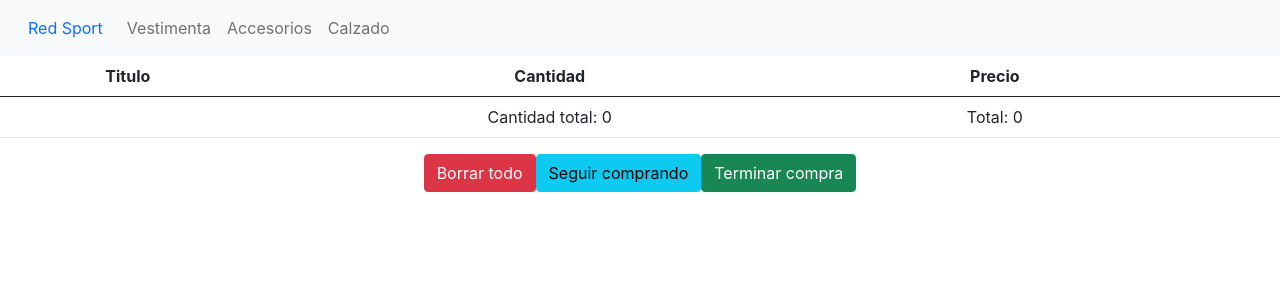
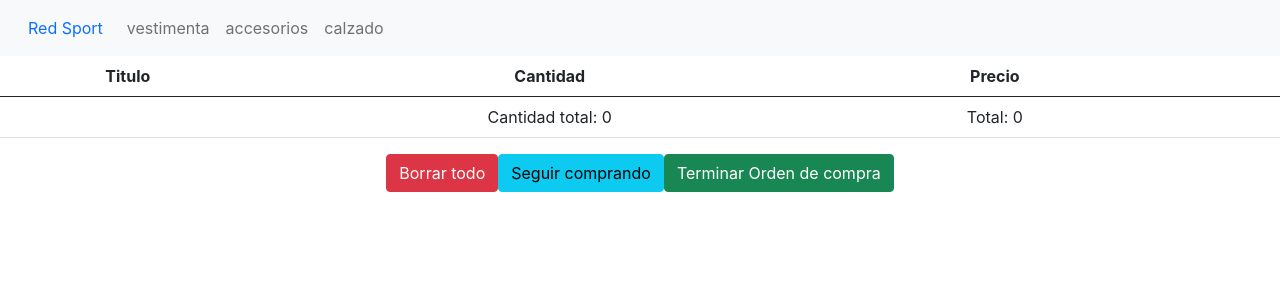
Before and after one commit to FacundoRaposo/CursoReact, a React (Create React App) app: page /Cart in a window 1280 px wide. Shown: the top 300 px of the page. Built offline with nearby package versions, Linux system fonts and the light colour scheme.

Commit message:
correcciones proyecto final

```diff
--- a/src/components/cart/cart.js
+++ b/src/components/cart/cart.js
@@ -3,6 +3,7 @@ import { Link } from "react-router-dom";
 import { CartContext } from "../Context/CartContext";
 import { getFirestore } from "../../firebase/client.js";
 import firebase from "firebase/app";
+import { CheckOut } from "../checkout/checkout";
 export const Cart = () => {
   const { cart, removeItem, totalItems, totalPrice, clear } =
     useContext(CartContext);
@@ -53,23 +54,21 @@ export const Cart = () => {
       });
       //update
 
-      batch.commit().then((res) => {
-        console.log("resultado batch: ", res);
-      });
+      batch.commit();
     });
   };
 
   const noItemComp = (
     <h2>
-      No hay Items en el carrito <Link to="/">Ir al home </Link>{" "}
+      No hay Items en el carrito <Link to="/">Ir al home </Link>;
     </h2>
   );
 
   const checkoutForm = (
-    <div className="input-group center formulario needs-validation">
+    <div className="input-group center formulario">
       <h4>Datos del Comprador</h4>
-      <form action="" onSubmit={generarOrden}>
-        <div className="input-group input-group-lg">
+      <form action="" className="needs-validation" novalidate>
+        <div className="input-group-lg">
           <span className="input-group-text" id="inputGroup-sizing-default">
             Nombre
           </span>
@@ -111,8 +110,11 @@ export const Cart = () => {
           />
         </div>
 
-        <button className="btn btn-primary" onClick={generarOrden}>
-          {" "}
+        <button
+          className="btn btn-primary"
+          type="submit"
+          onClick={generarOrden}
+        >
           Finalizar compra
         </button>
       </form>
@@ -123,11 +125,7 @@ export const Cart = () => {
     <>
       {idOrden ? (
         <div>
-          <Link to="/">
-            <button className="btn btn-primary" onClick={clear}>
-              Tu Numero de Orden es: ${idOrden}
-            </button>
-          </Link>
+          <CheckOut idOrden={idOrden} />
         </div>
       ) : (
         <div>
@@ -145,7 +143,7 @@ export const Cart = () => {
             <tbody>
               {cart.map((cartItem) => (
                 <tr key={cartItem.prod.id}>
-                  <td> {cartItem.prod.title} </td>
+                  <td>{cartItem.prod.title} </td>
                   <td>{cartItem.cant}</td>
                   <td>{cartItem.prod.price}</td>
                   <td>
@@ -184,7 +182,7 @@ export const Cart = () => {
             onClick={() => setFinish(!finish)}
             className="btn btn-success"
           >
-            Terminar compra
+            Terminar Orden de compra
           </button>
 
           {finish ? checkoutForm : null}
--- a/src/components/checkout/checkout.js
+++ b/src/components/checkout/checkout.js
@@ -1,7 +1,17 @@
-import React, { useState } from "react";
+import React, { useContext } from "react";
+import { CartContext } from "../Context/CartContext";
+import { Link } from "react-router-dom";
 
-export const CheckOut = () => {
-  const [idOrden, setIdOrden] = useState(setIdOrden);
+export const CheckOut = ({ idOrden }) => {
+  const { clear } = useContext(CartContext);
 
-  return <div>{idOrden ? `Tu  Numero de Orden es: ${idOrden}` : null}</div>;
+  return (
+    <div>
+      <Link to="/">
+        <button type="button" className="btn btn-success" onClick={clear}>
+          {idOrden ? `Tu  Numero de Orden es: ${idOrden}` : null}
+        </button>
+      </Link>
+    </div>
+  );
 };
--- a/src/components/nav-bar/nav-bar.js
+++ b/src/components/nav-bar/nav-bar.js
@@ -1,46 +1,26 @@
-import React, { useEffect } from "react";
-import { Link } from "react-router-dom";
+import React from "react";
+import { NavLink } from "react-router-dom";
 import { CartWidget } from "../cart-widget/CartWidget";
-import { getFirestore } from "../../firebase/client";
 
 export const NavBar = () => {
+  const categoryId = ["vestimenta", "accesorios", "calzado"];
+  const categories = categoryId.map((category) => (
+    <li className="nav-item">
+      <NavLink to={`/category/${category}`} className="nav-link">
+        {category}
+      </NavLink>
+    </li>
+  ));
+
   return (
     <>
       <nav className="navbar navbar-expand-lg navbar-light bg-light">
         <div className="container-fluid">
-          <Link to="/" className="nav-link" href="#">
+          <NavLink to="/" className="nav-link">
             Red Sport
-          </Link>
+          </NavLink>
           <div className="collapse navbar-collapse" id="navbarNav">
-            <ul className="navbar-nav">
-              <li className="nav-item">
-                <Link
-                  to={`/category/vestimenta`}
-                  className="nav-link"
-                  activeClassName="active"
-                >
-                  Vestimenta
-                </Link>
-              </li>
-              <li className="nav-item">
-                <Link
-                  to={`/category/accesorios`}
-                  className="nav-link"
-                  activeClassName="active"
-                >
-                  Accesorios
-                </Link>
-              </li>
-              <li className="nav-item">
-                <Link
-                  to={`/category/calzado`}
-                  className="nav-link"
-                  activeClassName="active"
-                >
-                  Calzado
-                </Link>
-              </li>
-            </ul>
+            <ul className="navbar-nav">{categories}</ul>
           </div>
           <CartWidget />
         </div>
```
Also changed, not shown: src/components/item-list-container/products.js (added, +11 -0 lines).
